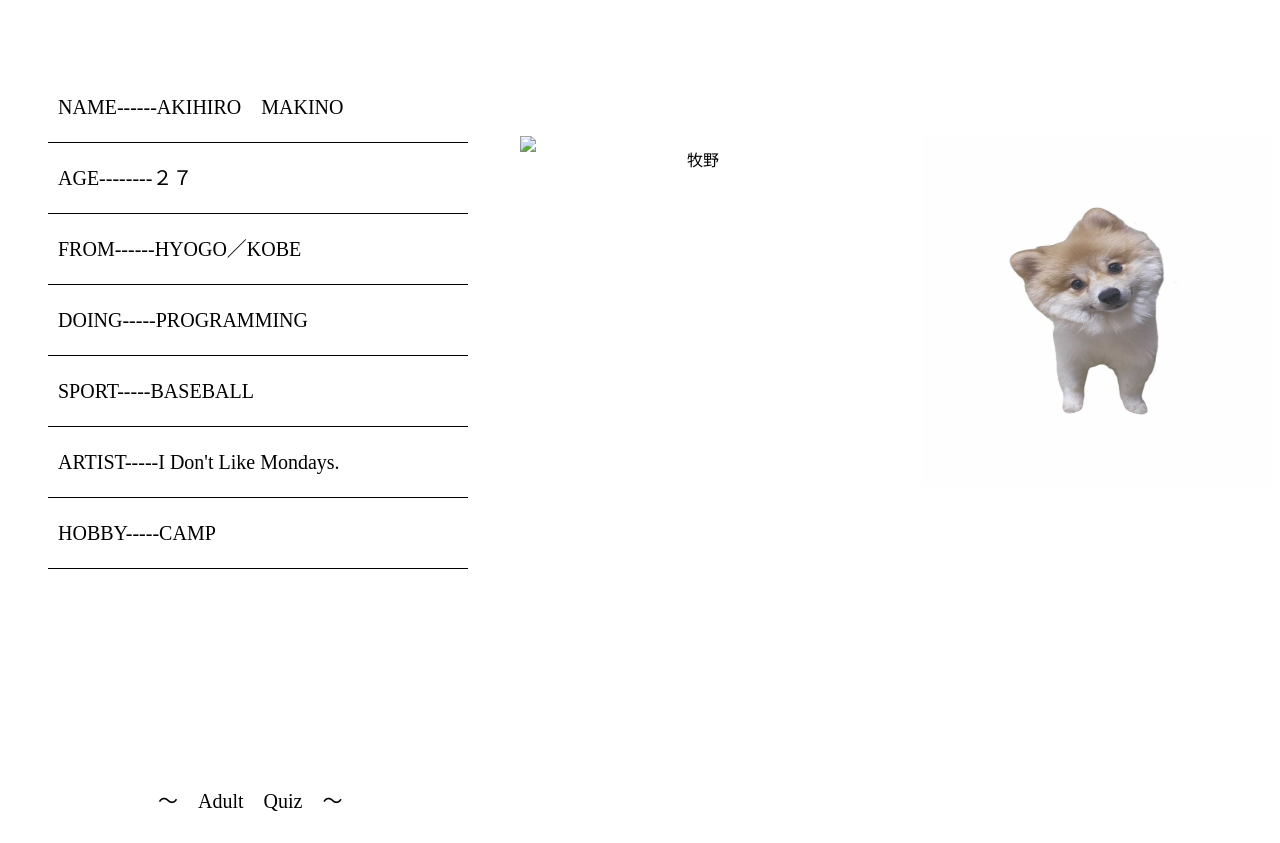
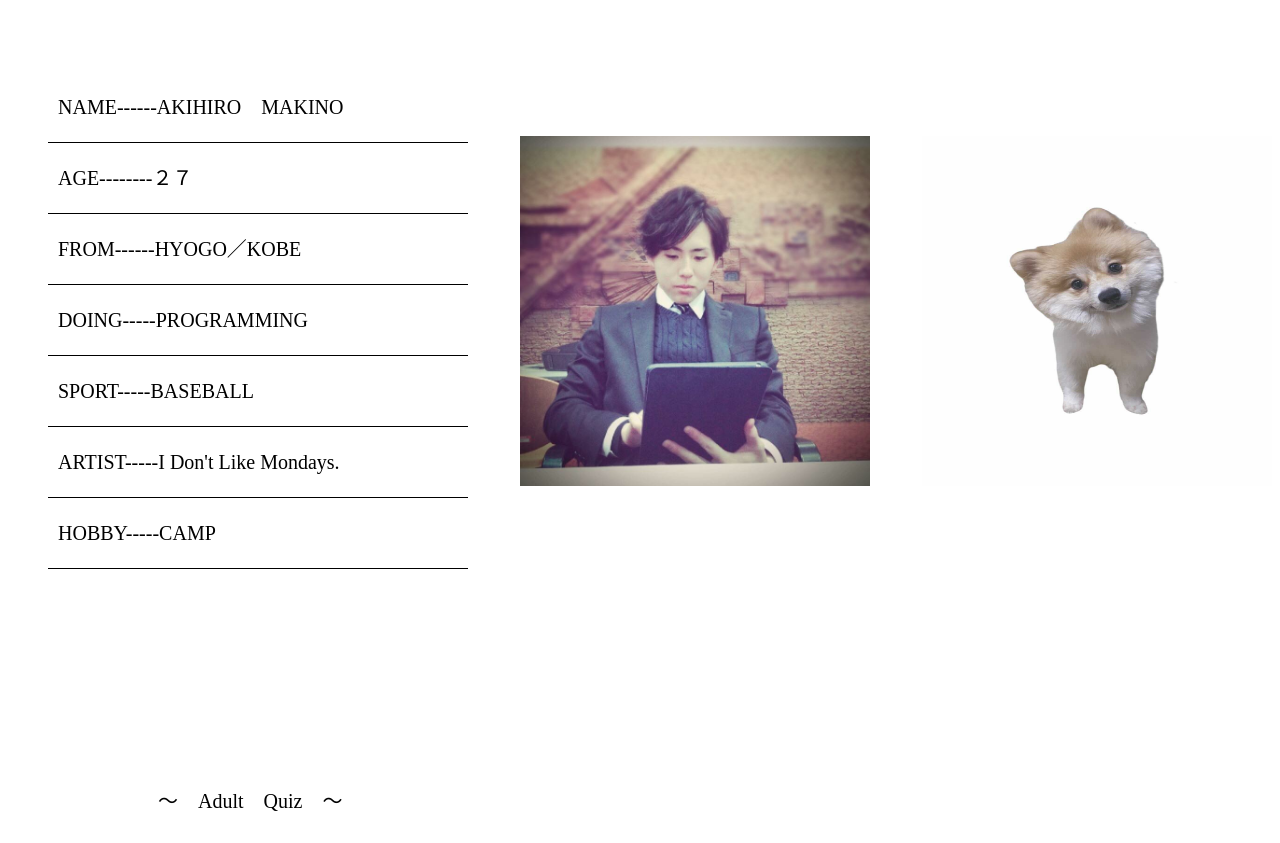
Before and after one commit to akihiromakino/mainpage, a plain HTML site: page index.html in a window 1280 px wide. Shown: the part 1460-2303 px from the top of the page. Drawn offline with Linux system fonts and the light colour scheme; a script that the page names is missing; files whose address does not match are found by name.

Commit message:
second commit
画像ファイルのURL変更

```diff
--- a/index.html
+++ b/index.html
@@ -51,7 +51,7 @@
               <li>ARTIST-----I Don't Like Mondays.</li>
               <li>HOBBY-----CAMP</li>
             </ul>
-              <img class="images" src="image/profile.JPG" alt="牧野" height="350px" width="350px">
+              <img class="images" src="https://github.com/akihiromakino/mainpage/blob/main/profile.JPG?raw=true" alt="牧野" height="350px" width="350px">
               <img class="images" src="image/poco.jpg" alt="牧野" height="350px" width="350px">
           </div>
       </div>
```
